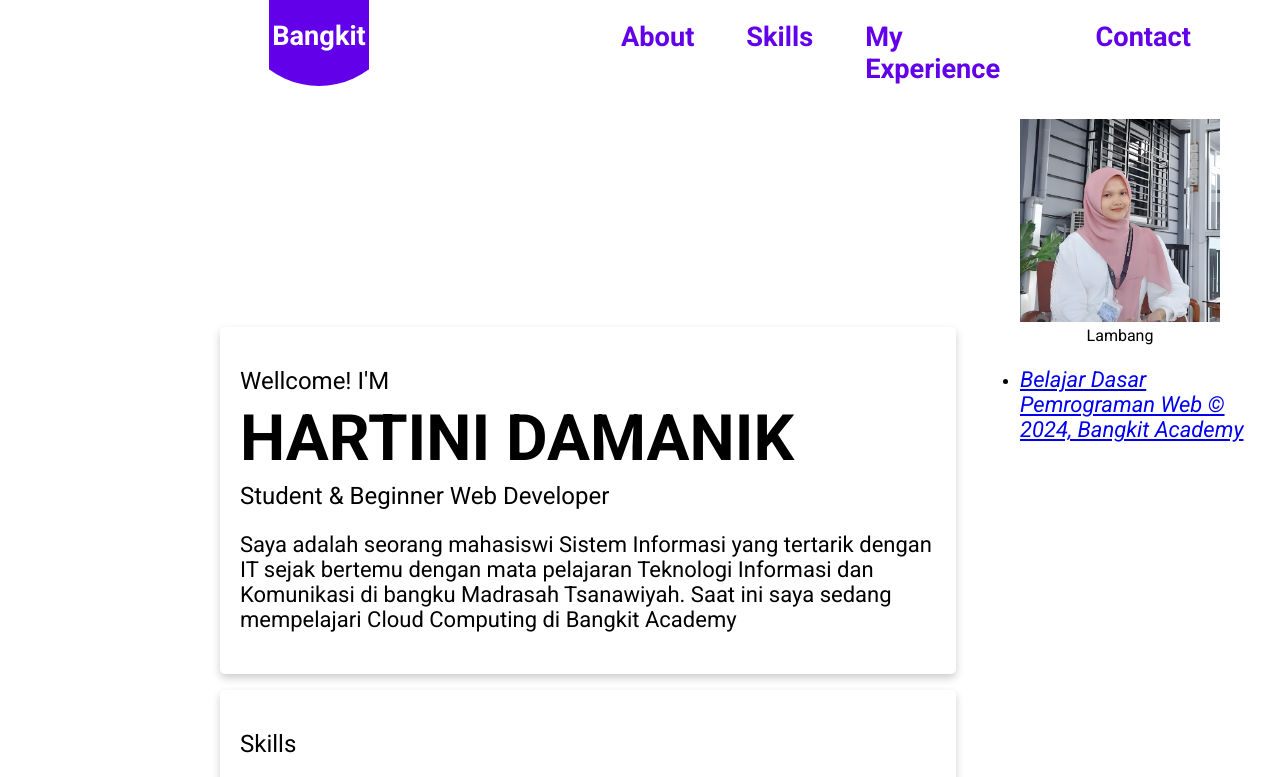
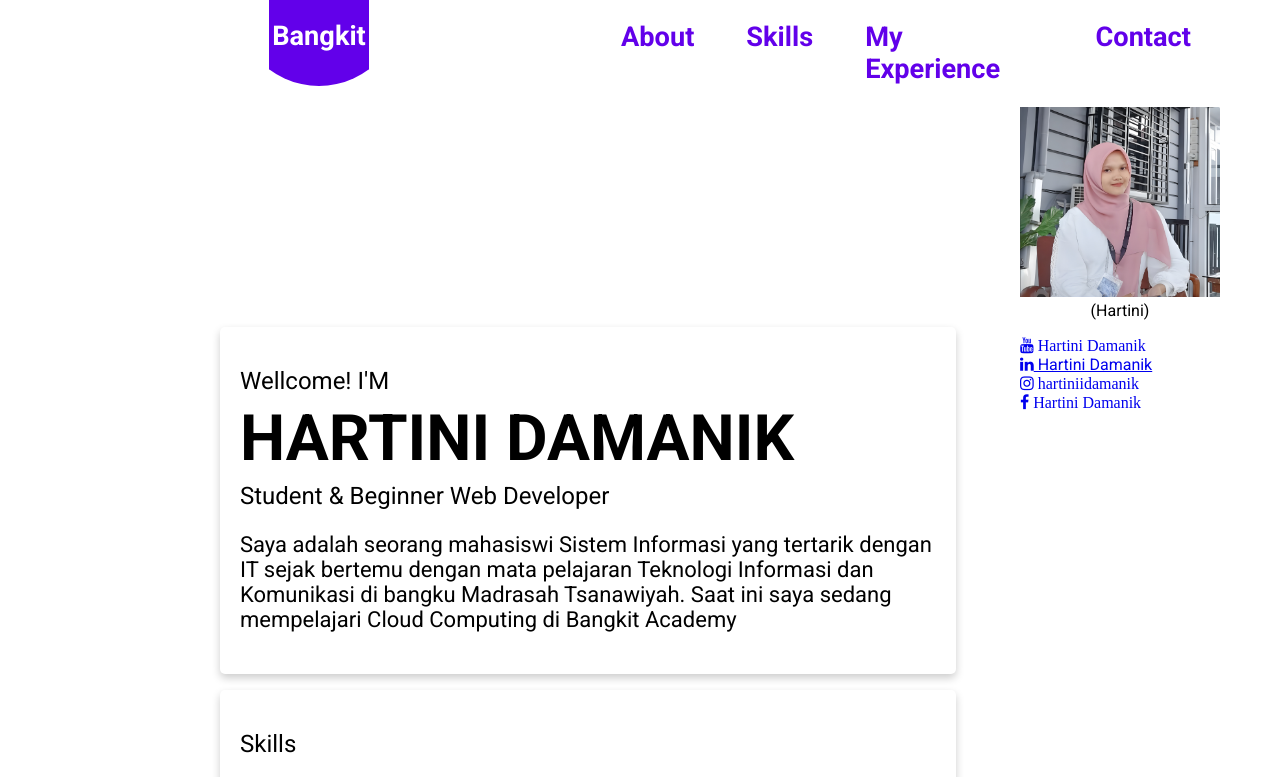
Before and after one commit to Hartinidamanik/Myportofolio, a plain HTML site: page index.html in a window 1280 px wide. Shown: the top 777 px of the page. Drawn offline with Linux system fonts and the light colour scheme.

Commit message:
Update index.html

```diff
--- a/index.html
+++ b/index.html
@@ -7,6 +7,7 @@
   <link rel="preconnect" href="https://fonts.googleapis.com">
   <link rel="preconnect" href="https://fonts.gstatic.com" crossorigin>
   <link href="https://fonts.googleapis.com/css2?family=Roboto:ital,wght@0,100;0,300;0,400;0,500;0,700;0,900;1,100;1,300;1,400;1,500;1,700;1,900&display=swap" rel="stylesheet">
+  <link rel="stylesheet" href="https://cdnjs.cloudflare.com/ajax/libs/font-awesome/4.7.0/css/font-awesome.min.css">
  </head>
  <body>
   <header>
@@ -94,44 +95,44 @@
 
  <section>
 <h3>Kampus Mengajar</h3>
-  <img src="assets/image/farm-house.jpg" alt="Farm House Lembang" class="featured-image">
+  <img src="assets/image/km7.jpg" alt="Kampus Mengajar" class="featured-image">
 <h4>Kegiatan</h4>
 <p>
   Kampus mengajar merupakan kegiatan mengajar dan kolaborasi antara mahasiswa dengan guru yang berfokus pada peningkatan literasi dan numerasi siswa-siswi
 </p>
 
 <h4>Sertifikat</h4>
-<img src="assets/image/farm-house.jpg" alt="Farm House Lembang" class="featured-image">
+<img src="assets/image/skm.jpg" alt="Sertifikat Kampus Mengajar" class="featured-image">
  </section>
  <section>
 <h3>Lomba Design</h3>
-  <img src="assets/image/farm-house.jpg" alt="Farm House Lembang" class="featured-image">
+  <img src="assets/image/desain.jpg" alt="Lomba Desain" class="featured-image">
 <h4>Kegiatan</h4>
 <p>
   Lomba design flyer bertemakan isra mi'raj
 </p>
 
 <h4>Sertifikat</h4>
-<img src="assets/image/farm-house.jpg" alt="Farm House Lembang" class="featured-image">
+<img src="assets/image/sld.png" alt="Sertifikat Juara 2 Desain" class="featured-image">
  </section>
    </article>
   </div>
-  <aside>
+  <aside id="contact">
    <article class="profile" class="card">
     <header>
-<h2>Kota Bandung</h2>
-<p>Kota Kembang Paris van Java</p>
+<h2> hidden area </h2>
+<p>  hidden area</p>
  <figure>
    <img src="assets/image/Hartini.jpg" />
-   <figcaption>Lambang</figcaption>
+   <figcaption>(Hartini)</figcaption>
  </figure>
     </header>
     <div class="social-media">
-            <ul>
-              <li><a href="#"><i class="fab fa-youtube></i></a></li>
-              <li><a href="#"><i class="fab fa-linkedin></i></a></li>
-              <li><a href="#"><i class="fab fa-twitter></i></a></li>
-              <li><a href="#"><i class="fab fa-facebook></i></a></li>
+            <ul type="none">
+              <li><a href="#"><i class="fa fa-youtube"> Hartini Damanik</i></a></li>
+              <li><a href="#"><i class="fa fa-linkedin"></i> Hartini Damanik</a></li>
+              <li><a href="#"><i class="fa fa-instagram"> hartiniidamanik</i></a></li>
+              <li><a href="#"><i class="fa fa-facebook"> Hartini Damanik</i></a></li>
             </ul>
           </div>
    </article>
```
